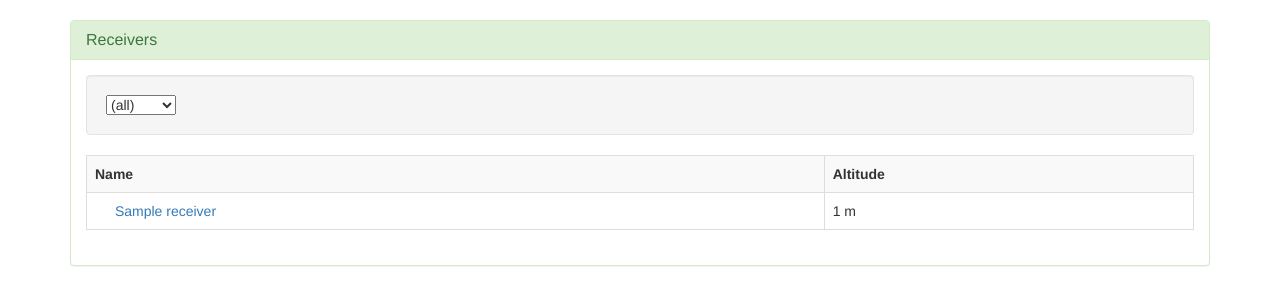
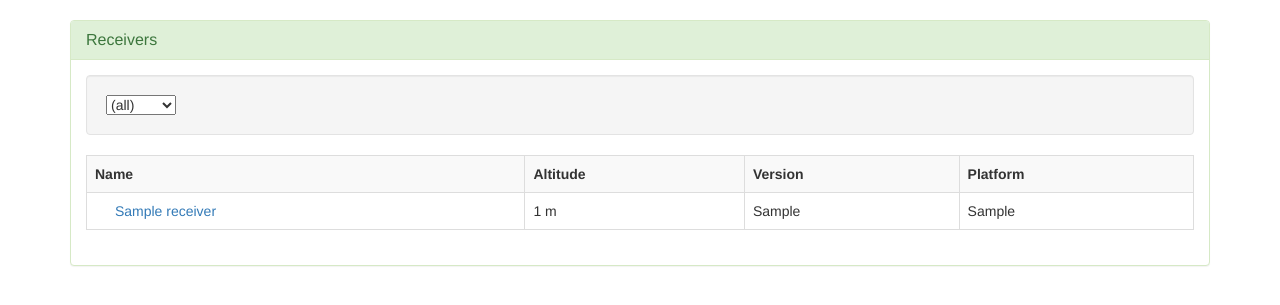
Before and after one commit to Meisterschueler/ogn-python, a Flask app: page /receivers.html in a window 1280 px wide. Shown: the part 52-357 px from the top of the page. Run offline with Flask 2, Linux system fonts and the light colour scheme; tables that the repository leaves empty hold one stand-in row (values such as "Sample post"); some libraries are stand-ins or nearby versions.

Commit message:
Fixed templates

```diff
--- a/app/templates/devices.html
+++ b/app/templates/devices.html
@@ -16,7 +16,7 @@
     {% for device in devices %}
 	<tr>
 	  <td><a href="{{ url_for('main.device_detail', device_name=device.name) }}">{{ device.name }}</a></td>
-	  <td>{% if device.info is not none %}{{ device.info.registration }}{% else %} - {% endif %}</td>
+	  <td>{{ device.info.registration if device.info else '-' }}</td>
 	  <td {% if device.software_version and device.software_version < 6.6 %}class="danger"{% endif %}>{% if device.software_version is not none %}{{ device.software_version }}{% else %} - {% endif %}</td>
 	</tr>
 	{% endfor %}
--- a/app/templates/receiver_detail.html
+++ b/app/templates/receiver_detail.html
@@ -17,8 +17,8 @@
 		{% else %}-{% endif %}
 		</td>
 	</tr>
-	<tr><td>Version:</td><td>{{ receiver.version }}</td></tr>
-	<tr><td>Platform:</td><td>{{ receiver.platform }}</td></tr>
+	<tr><td>Version:</td><td>{{ receiver.version if receiver.version else '-' }}</td></tr>
+	<tr><td>Platform:</td><td>{{ receiver.platform if receiver.platform else '-' }}</td></tr>
 	<tr><td>First seen:</td><td>{{ receiver.firstseen }}</td></tr>
 	<tr><td>Last seen:</td><td>{{ receiver.lastseen }}</td></tr>
 </table>
--- a/app/templates/receivers.html
+++ b/app/templates/receivers.html
@@ -24,12 +24,16 @@
     <tr>
    	  <th>Name</th>
       <th>Altitude</th>
+      <th>Version</th>
+      <th>Platform</th>
     </tr>
 
     {% for receiver in receivers %}
 	<tr>
 	  <td><img src="{{ url_for('static', filename='img/Transparent.gif') }}" class="flag flag-{{ receiver.country.iso2|lower }}" alt="{{ receiver.country.iso2 }}"/> <a href="{{ url_for('main.receiver_detail', receiver_name=receiver.name) }}">{{ receiver.name }}</a></td>
 	  <td>{{ receiver.altitude|int }} m</td>
+	  <td>{{ receiver.version if receiver.version else '-' }}</td>
+	  <td>{{ receiver.platform if receiver.platform else '-' }}</td>
 	</tr>
 	{% endfor %}
   </table>
```
